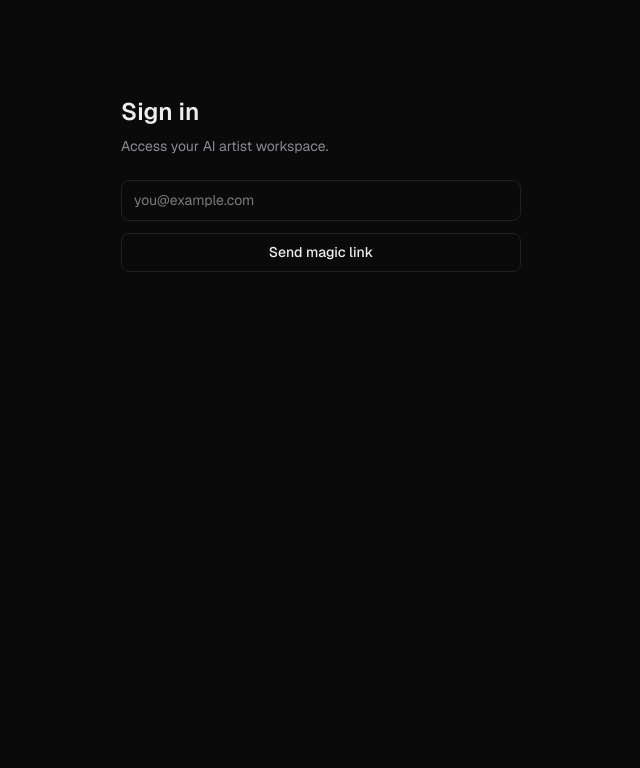
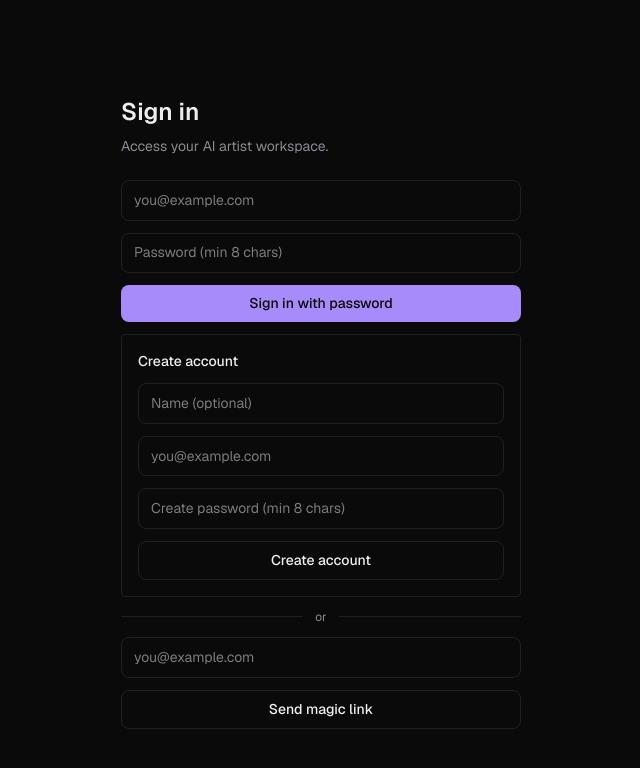
Before and after one commit to Roastedd/ArtistDesigner, a Next.js app: page /sign-in in a window 1280 px wide. Shown: the top 768 px of the page, without its empty margins (319-959 px from the left). Built offline with nearby package versions, Linux system fonts and the light colour scheme; no server answers.

Commit message:
feat(auth): add email/password accounts and keep magic-link optional

```diff
--- a/src/app/sign-in/page.tsx
+++ b/src/app/sign-in/page.tsx
@@ -1,11 +1,22 @@
-import { signIn, auth, isRealEmail } from "@/auth";
+import { signIn, auth, hasMagicLink } from "@/auth";
+import { AuthError } from "next-auth";
+import { db } from "@/db";
+import { users } from "@/db/schema";
+import { hashPassword } from "@/lib/password";
+import { eq } from "drizzle-orm";
 import { redirect } from "next/navigation";
 
 const hasGitHub = !!(
   process.env.AUTH_GITHUB_ID && process.env.AUTH_GITHUB_SECRET
 );
 
-export default async function SignInPage() {
+export default async function SignInPage({
+  searchParams,
+}: {
+  searchParams: Promise<{ error?: string }>;
+}) {
+  const sp = await searchParams;
+  const error = sp.error;
   const session = await auth();
   if (session?.user) redirect("/dashboard");
 
@@ -15,6 +26,12 @@ export default async function SignInPage() {
       <p className="text-sm text-[color:var(--color-muted)] mb-6">
         Access your AI artist workspace.
       </p>
+
+      {error && (
+        <div className="mb-4 rounded border border-red-500/30 bg-red-500/10 p-3 text-sm text-red-200">
+          {error}
+        </div>
+      )}
 
       <div className="space-y-3">
         {hasGitHub && (
@@ -38,6 +55,123 @@ export default async function SignInPage() {
         <form
           action={async (formData) => {
             "use server";
+            try {
+              await signIn("credentials", {
+                email: formData.get("email"),
+                password: formData.get("password"),
+                redirectTo: "/dashboard",
+              });
+            } catch (error) {
+              if (error instanceof AuthError) {
+                redirect("/sign-in?error=Invalid%20email%20or%20password");
+              }
+              throw error;
+            }
+          }}
+          className="space-y-3"
+        >
+          <input
+            name="email"
+            type="email"
+            required
+            placeholder="you@example.com"
+            className="input"
+          />
+          <input
+            name="password"
+            type="password"
+            required
+            minLength={8}
+            placeholder="Password (min 8 chars)"
+            className="input"
+          />
+          <button type="submit" className="btn w-full justify-center">
+            Sign in with password
+          </button>
+        </form>
+
+        <form
+          action={async (formData) => {
+            "use server";
+            const email = String(formData.get("newEmail") ?? "")
+              .trim()
+              .toLowerCase();
+            const name = String(formData.get("newName") ?? "").trim() || null;
+            const password = String(formData.get("newPassword") ?? "");
+
+            if (!email || password.length < 8) {
+              redirect("/sign-in?error=Use%20a%20valid%20email%20and%20a%20password%20with%20at%20least%208%20characters");
+            }
+
+            const [existing] = await db
+              .select({ id: users.id, passwordHash: users.passwordHash })
+              .from(users)
+              .where(eq(users.email, email))
+              .limit(1);
+
+            if (!existing) {
+              await db.insert(users).values({
+                email,
+                name,
+                passwordHash: hashPassword(password),
+              });
+            } else if (!existing.passwordHash) {
+              await db
+                .update(users)
+                .set({ passwordHash: hashPassword(password), ...(name ? { name } : {}) })
+                .where(eq(users.id, existing.id));
+            } else {
+              redirect("/sign-in?error=An%20account%20with%20this%20email%20already%20exists");
+            }
+
+            try {
+              await signIn("credentials", {
+                email,
+                password,
+                redirectTo: "/dashboard",
+              });
+            } catch (error) {
+              if (error instanceof AuthError) {
+                redirect("/sign-in?error=Account%20created%20but%20sign-in%20failed.%20Try%20again");
+              }
+              throw error;
+            }
+          }}
+          className="space-y-3 border border-[color:var(--color-border)] rounded p-4"
+        >
+          <div className="text-sm font-medium">Create account</div>
+          <input
+            name="newName"
+            type="text"
+            placeholder="Name (optional)"
+            className="input"
+          />
+          <input
+            name="newEmail"
+            type="email"
+            required
+            placeholder="you@example.com"
+            className="input"
+          />
+          <input
+            name="newPassword"
+            type="password"
+            required
+            minLength={8}
+            placeholder="Create password (min 8 chars)"
+            className="input"
+          />
+          <button type="submit" className="btn-ghost btn w-full justify-center">
+            Create account
+          </button>
+        </form>
+
+        {hasMagicLink && <div className="flex items-center gap-3 text-xs text-[color:var(--color-muted)]"><div className="flex-1 border-t border-[color:var(--color-border)]" /><span>or</span><div className="flex-1 border-t border-[color:var(--color-border)]" /></div>}
+
+        {hasMagicLink && (
+        <form
+          action={async (formData) => {
+            "use server";
             await signIn("nodemailer", {
               email: formData.get("email"),
               redirectTo: "/dashboard",
@@ -56,29 +190,14 @@ export default async function SignInPage() {
             Send magic link
           </button>
         </form>
+        )}
       </div>
 
-      {!isRealEmail && process.env.NODE_ENV === "production" ? (
-        <p className="text-xs text-amber-400 mt-6 border border-amber-400/30 rounded p-3">
-          <strong>Email not configured.</strong> Add a{" "}
-          <code>RESEND_API_KEY</code> environment variable in your Vercel
-          project settings to enable magic-link sign-in.{" "}
-          <a
-            href="https://resend.com"
-            target="_blank"
-            rel="noreferrer"
-            className="underline"
-          >
-            Get a free Resend key →
-          </a>
+      {!hasMagicLink && (
+        <p className="text-xs text-[color:var(--color-muted)] mt-6">
+          Password accounts are enabled. Magic links are currently disabled.
         </p>
-      ) : !isRealEmail ? (
-        <p className="text-xs text-[color:var(--color-muted)] mt-6">
-          <strong>Dev mode:</strong> the magic link will be printed in your
-          terminal where <code>pnpm dev</code> is running. Copy-paste it into
-          your browser to sign in.
-        </p>
-      ) : null}
+      )}
     </main>
   );
 }
--- a/src/auth.ts
+++ b/src/auth.ts
@@ -1,8 +1,11 @@
 import NextAuth from "next-auth";
 import GitHub from "next-auth/providers/github";
 import Nodemailer from "next-auth/providers/nodemailer";
+import Credentials from "next-auth/providers/credentials";
+import { eq } from "drizzle-orm";
 import { DrizzleAdapter } from "@auth/drizzle-adapter";
 import { db } from "@/db";
+import { verifyPassword } from "@/lib/password";
 import {
   users,
   accounts,
@@ -13,6 +16,7 @@ import {
 const hasSmtp = !!(process.env.EMAIL_SERVER && process.env.EMAIL_FROM);
 const hasResend = !!process.env.RESEND_API_KEY;
 const hasGitHub = !!(process.env.AUTH_GITHUB_ID && process.env.AUTH_GITHUB_SECRET);
+const hasMagicLink = hasSmtp || hasResend;
 
 // Build SMTP server string: explicit EMAIL_SERVER > Resend SMTP > dev fallback
 function resolveSmtpServer() {
@@ -27,8 +31,6 @@ function resolveFrom() {
   return "dev@artistdesigner.local";
 }
 
-const isRealEmail = hasSmtp || hasResend;
-
 const providers = [];
 
 if (hasGitHub) {
@@ -36,18 +38,46 @@ if (hasGitHub) {
 }
 
 providers.push(
-  Nodemailer({
-    server: resolveSmtpServer(),
-    from: resolveFrom(),
-    sendVerificationRequest: isRealEmail
-      ? undefined
-      : async ({ identifier, url }) => {
-          // Dev mode: print the magic link to the server console.
-          console.log("\n\u001b[35m[auth] magic link for\u001b[0m", identifier);
-          console.log("\u001b[36m" + url + "\u001b[0m\n");
-        },
+  Credentials({
+    name: "Email and Password",
+    credentials: {
+      email: { label: "Email", type: "email" },
+      password: { label: "Password", type: "password" },
+    },
+    authorize: async (credentials) => {
+      const email = String(credentials?.email ?? "")
+        .trim()
+        .toLowerCase();
+      const password = String(credentials?.password ?? "");
+      if (!email || !password) return null;
+
+      const [user] = await db
+        .select()
+        .from(users)
+        .where(eq(users.email, email))
+        .limit(1);
+
+      if (!user?.passwordHash) return null;
+      if (!verifyPassword(password, user.passwordHash)) return null;
+
+      return {
+        id: user.id,
+        name: user.name,
+        email: user.email,
+        image: user.image,
+      };
+    },
   }),
 );
+
+if (hasMagicLink) {
+  providers.push(
+    Nodemailer({
+      server: resolveSmtpServer(),
+      from: resolveFrom(),
+    }),
+  );
+}
 
 export const { handlers, auth, signIn, signOut } = NextAuth({
   adapter: DrizzleAdapter(db, {
@@ -63,4 +93,4 @@ export const { handlers, auth, signIn, signOut } = NextAuth({
   },
 });
 
-export { isRealEmail };
+export { hasMagicLink };
--- a/src/db/schema.ts
+++ b/src/db/schema.ts
@@ -24,6 +24,7 @@ export const users = pgTable("user", {
   email: text("email").unique(),
   emailVerified: timestamp("emailVerified", { mode: "date" }),
   image: text("image"),
+  passwordHash: text("password_hash"),
   // Per-user UI preferences
   theme: text("theme").default("dark").notNull(), // 'dark' | 'light'
   accentColor: text("accent_color"), // hex e.g. #a78bfa, falls back to default
--- /dev/null
+++ b/src/lib/password.ts
@@ -0,0 +1,25 @@
+import { randomBytes, scryptSync, timingSafeEqual } from "node:crypto";
+
+const KEYLEN = 64;
+
+/**
+ * Stores passwords as `scrypt$<salt-hex>$<hash-hex>`.
+ */
+export function hashPassword(password: string): string {
+  const salt = randomBytes(16);
+  const hash = scryptSync(password, salt, KEYLEN);
+  return `scrypt$${salt.toString("hex")}$${hash.toString("hex")}`;
+}
+
+export function verifyPassword(password: string, stored: string | null | undefined): boolean {
+  if (!stored) return false;
+  const [algo, saltHex, hashHex] = stored.split("$");
+  if (algo !== "scrypt" || !saltHex || !hashHex) return false;
+
+  const salt = Buffer.from(saltHex, "hex");
+  const expected = Buffer.from(hashHex, "hex");
+  const actual = scryptSync(password, salt, expected.length);
+
+  if (actual.length !== expected.length) return false;
+  return timingSafeEqual(actual, expected);
+}
```
